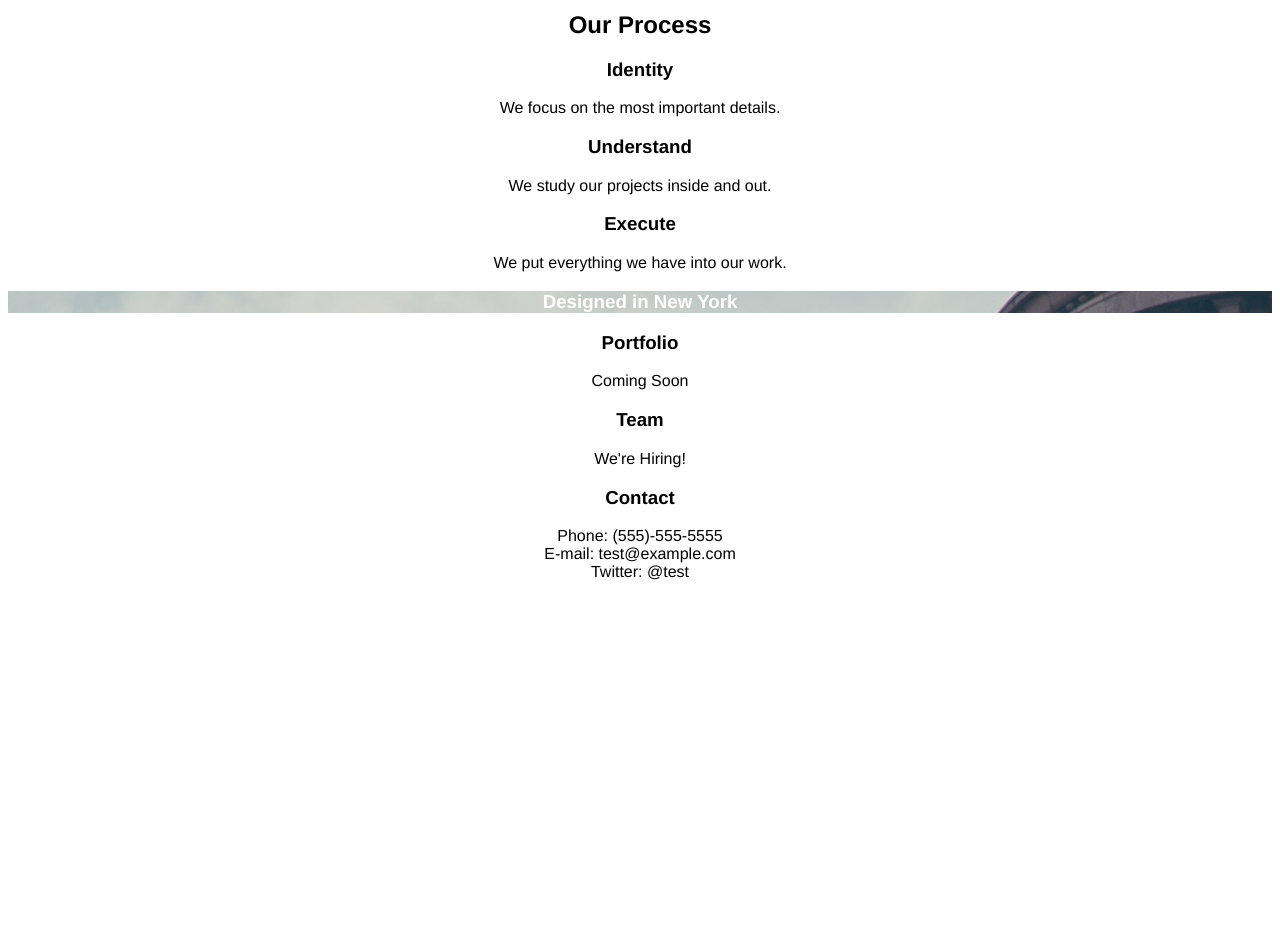
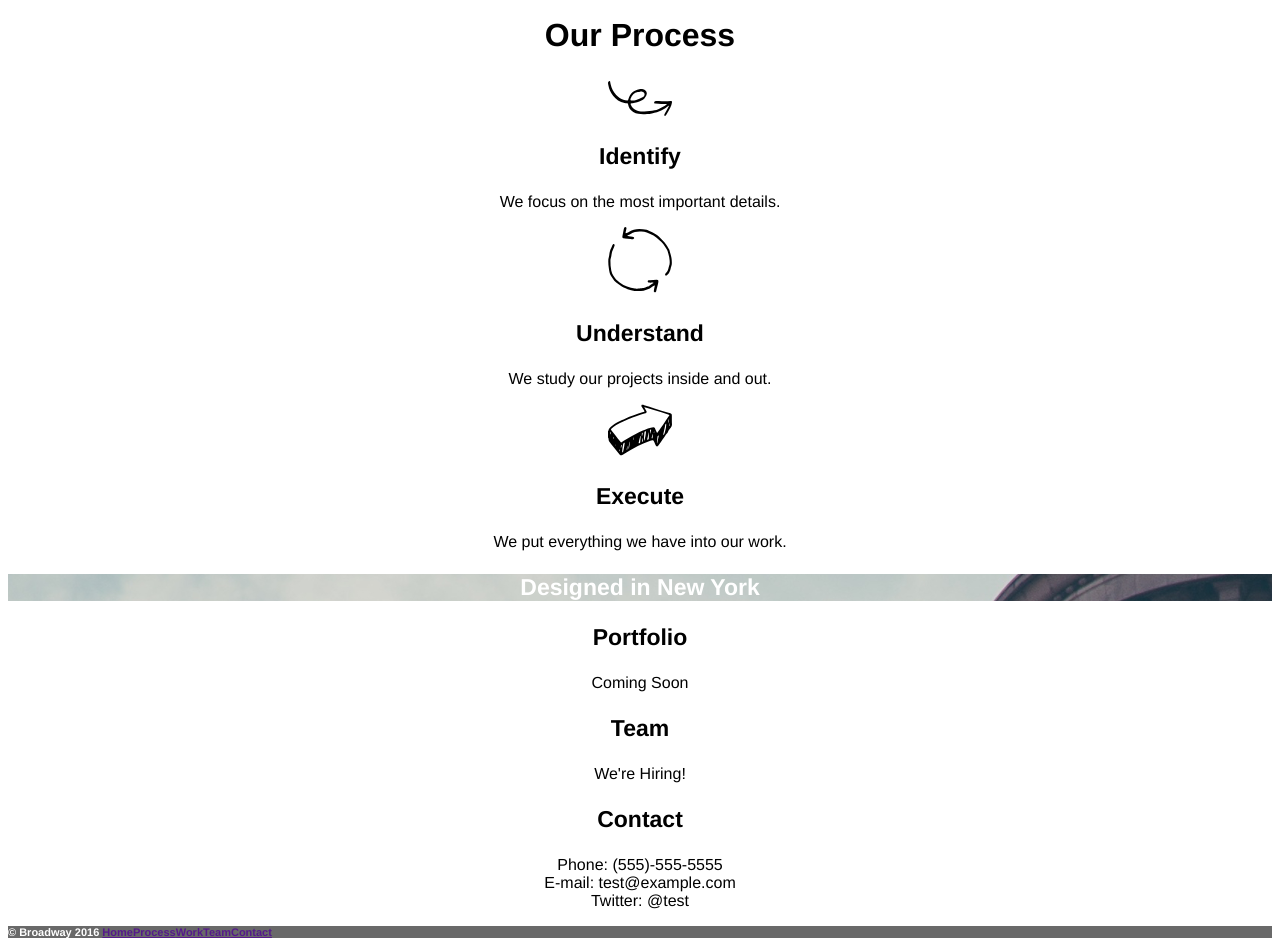
Before and after one commit to thomasdavidwang/broadway, a plain HTML site: page index.html in a window 1280 px wide. Shown: the part 360-1309 px from the top of the page. Before the commit the page ends 957 px from the top, so only its background shows below. Drawn offline with Linux system fonts and the light colour scheme.

Commit message:
Add all content.

```diff
--- a/index.html
+++ b/index.html
@@ -6,10 +6,10 @@
 	</head>
 
 	<body>
-		<div class = "banner">
-			<h1 class = "title">Broadway Design</h1>
+		<div class="banner">
+			<h1 class="title">Broadway Design</h1>
 
-			<nav class = "nav">
+			<nav class="nav">
 					<p><a href="">Home</a></p>
 					<p><a href="">Process</a></p>
 					<p><a href="">Work</a></p>
@@ -18,36 +18,42 @@
 			</nav>
 		</div>
 
-		<h2>Our Process</h2>
+		<h2 class="heading">Our Process</h2>
 
-		<h3>Identity</h3>
+		<img src="./resources/photos/identify.svg">
+
+		<h3 class="subheading">Identify</h3>
 
 		<p>We focus on the most important details.</p>
 
-		<h3>Understand</h3>
+		<img src="./resources/photos/understand.svg">
+
+		<h3 class="subheading">Understand</h3>
 
 		<p>We study our projects inside and out.</p>
 
-		<h3>Execute</h3>
+		<img src="./resources/photos/execute.svg">
+
+		<h3 class="subheading">Execute</h3>
 
 		<p>We put everything we have into our work.</p>
 
-		<h3 class="banner">Designed in New York</h3>
+		<h3 class="banner subheading">Designed in New York</h3>
 
-		<h3>Portfolio</h3>
+		<h3 class="subheading">Portfolio</h3>
 
 		<p>Coming Soon</p>
 
-		<h3>Team</h3>
+		<h3 class="subheading">Team</h3>
 
 		<p>We're Hiring!</p>
 
-		<h3>Contact</h3>
+		<h3 class="subheading">Contact</h3>
 
 		<p>Phone: (555)-555-5555<br>E-mail: test@example.com<br>Twitter: @test</p>
 
 		<div class = "footer">
-
+			<p>&copy; Broadway 2016 <a href="">Home</a><a href="">Process</a><a href="">Work</a><a href="">Team</a><a href="">Contact</a></p>
 		</div>
 	</body>
 </html>
--- a/resources/css/index.css
+++ b/resources/css/index.css
@@ -1,15 +1,30 @@
-body {
+body{
 	font-family: Helvetica, sans-serif;
 	text-align: center;
 }
 .banner{
 	color: white;
 	background-image: url("../photos/the-flatiron-building.png");
+	font-weight: bold;
 }
 .title{
 	font-size: 70px;
-	font-weight: bold;
 }
 .nav{
 	font-size: 18px;
 }
+.heading{
+	font-size: 32px;
+	font-weight: bold;
+}
+.subheading{
+	font-size: 23px;
+	font-weight: bold;
+}
+.footer{
+	font-weight: bold;
+	font-size: 11px;
+	color:white;
+	text-align: left;
+	background-color: dimgray;
+}
```
